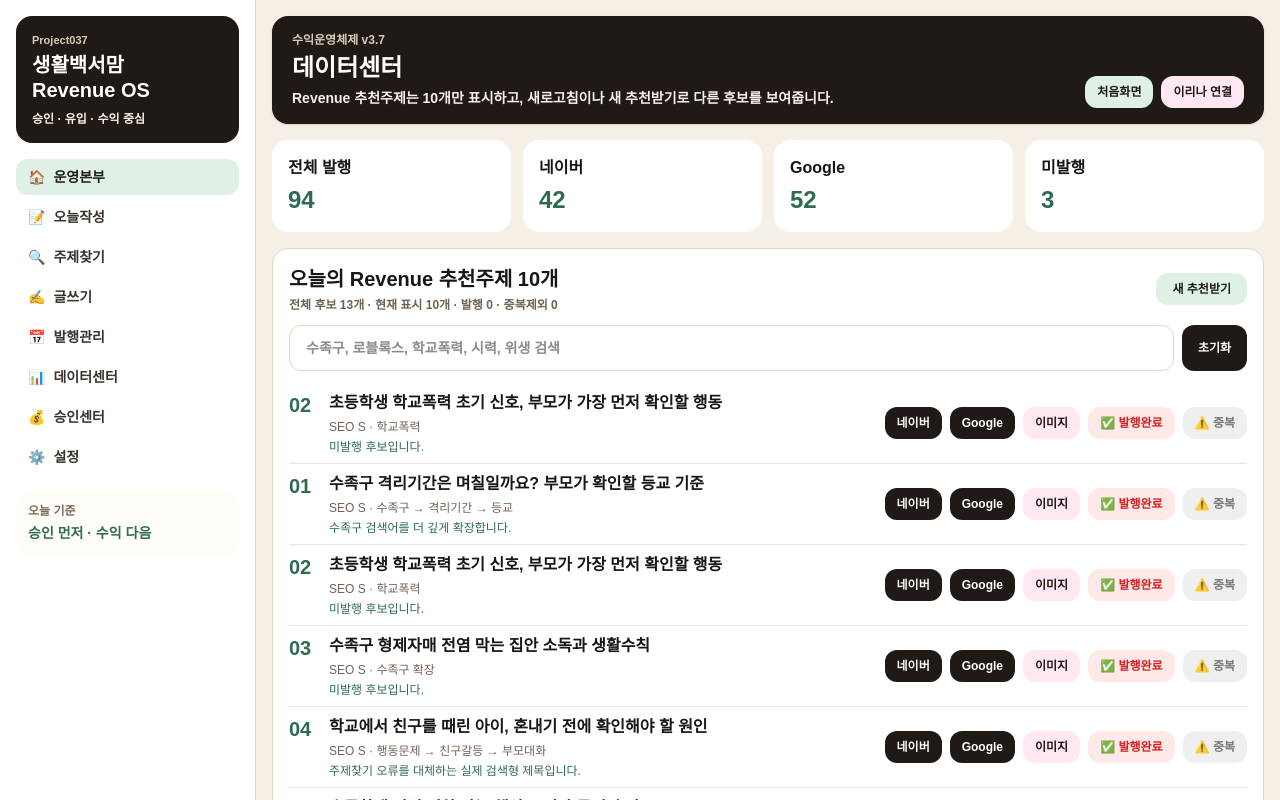
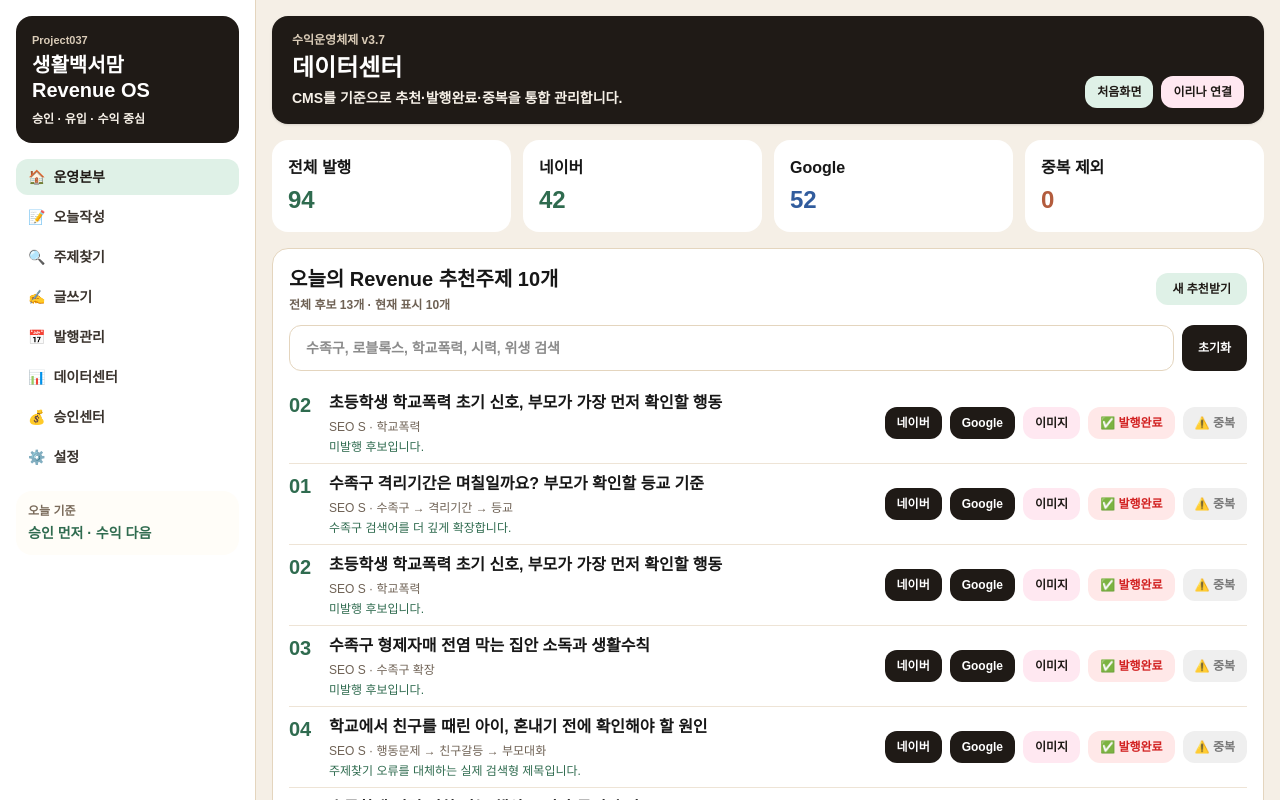
Before and after one commit to yusun7749-art/LifeBookMom-OS, a Next.js app: page / in a window 1280 px wide. Shown: the top 800 px of the page. Built offline with nearby package versions, Linux system fonts and the light colour scheme.

Commit message:
Project038 CMS Master DB

```diff
--- a/components/v4/OperationHome.tsx
+++ b/components/v4/OperationHome.tsx
@@ -2,9 +2,10 @@
 
 import Link from "next/link";
 import { useEffect, useMemo, useState } from "react";
-import { recommended, stats } from "../../data/v4/usableERP";
-import { markTopicHidden, setSelectedTopic } from "../../data/v4/operationStore";
-import { useOperationStoreState } from "./useOperationStore";
+import { recommended } from "../../data/v4/usableERP";
+import { duplicateCmsTitle, publishCmsTitle } from "../../data/v4/cmsStore";
+import { setSelectedTopic } from "../../data/v4/operationStore";
+import { useCmsStore } from "./useCmsStore";
 import { Shell } from "./UsableLayout";
 
 const PAGE_SIZE = 10;
@@ -29,21 +30,28 @@ function shuffleWithSeed<T>(items: T[], seed: number) {
 export default function OperationHome() {
   const [query, setQuery] = useState("");
   const [seed, setSeed] = useState(0);
-  const store = useOperationStoreState();
+  const cmsItems = useCmsStore();
 
-  useEffect(() => {
-    setSeed(Date.now());
-  }, []);
+  useEffect(() => setSeed(Date.now()), []);
+
+  const unavailableTitles = useMemo(
+    () => new Set(cmsItems.filter((item) => item.status === "published" || item.status === "duplicate").map((item) => item.title)),
+    [cmsItems]
+  );
+
+  const stats = useMemo(() => ({
+    total: cmsItems.filter((item) => item.status === "published").length,
+    naver: cmsItems.filter((item) => item.status === "published" && item.platform === "Naver").length,
+    google: cmsItems.filter((item) => item.status === "published" && item.platform === "Google").length,
+    duplicate: cmsItems.filter((item) => item.status === "duplicate").length,
+  }), [cmsItems]);
 
   const baseRows = useMemo(() => {
     const q = query.trim().toLowerCase();
-
     return recommended
-      .filter((item) => !store.hiddenTopicTitles.includes(item.title))
-      .filter((item) => !store.publishedTitles.includes(item.title))
-      .filter((item) => !store.duplicateTitles.includes(item.title))
+      .filter((item) => !unavailableTitles.has(item.title))
       .filter((item) => !q || [item.title, item.group, item.relation, item.reason].join(" ").toLowerCase().includes(q));
-  }, [query, store.hiddenTopicTitles, store.publishedTitles, store.duplicateTitles]);
+  }, [query, unavailableTitles]);
 
   const rows = useMemo(() => {
     if (query.trim()) return baseRows.slice(0, PAGE_SIZE);
@@ -51,26 +59,23 @@ export default function OperationHome() {
   }, [baseRows, seed, query]);
 
   const refresh = () => setSeed(Date.now() + Math.floor(Math.random() * 999999));
-  const hide = (title: string, state: "published" | "duplicate") => markTopicHidden(title, state);
+  const publish = (title: string) => publishCmsTitle(title, "data-center", "ALL");
+  const duplicate = (title: string) => duplicateCmsTitle(title, "data-center");
 
   return (
-    <Shell title="데이터센터" desc="Revenue 추천주제는 10개만 표시하고, 새로고침이나 새 추천받기로 다른 후보를 보여줍니다.">
+    <Shell title="데이터센터" desc="CMS를 기준으로 추천·발행완료·중복을 통합 관리합니다.">
       <section className="grid gap-3 md:grid-cols-4">
-        {stats.map((s) => (
-          <Link key={s.title} href={s.link} className="rounded-2xl bg-white p-4">
-            <p className="font-black">{s.title}</p>
-            <p className="mt-1 text-2xl font-black text-[#2F6B4F]">{s.value}</p>
-          </Link>
-        ))}
+        <Link href="/planner" className="rounded-2xl bg-white p-4"><p className="font-black">전체 발행</p><p className="mt-1 text-2xl font-black text-[#2F6B4F]">{stats.total}</p></Link>
+        <Link href="/naver-board" className="rounded-2xl bg-white p-4"><p className="font-black">네이버</p><p className="mt-1 text-2xl font-black text-[#2F6B4F]">{stats.naver}</p></Link>
+        <Link href="/google-board" className="rounded-2xl bg-white p-4"><p className="font-black">Google</p><p className="mt-1 text-2xl font-black text-[#315C9D]">{stats.google}</p></Link>
+        <div className="rounded-2xl bg-white p-4"><p className="font-black">중복 제외</p><p className="mt-1 text-2xl font-black text-[#B35C3D]">{stats.duplicate}</p></div>
       </section>
 
       <section className="mt-4 rounded-2xl border border-[#E4D5BE] bg-white p-4">
         <div className="flex flex-wrap items-center justify-between gap-3">
           <div>
             <h2 className="text-xl font-black">오늘의 Revenue 추천주제 10개</h2>
-            <p className="mt-1 text-xs font-bold text-[#6F6255]">
-              전체 후보 {baseRows.length}개 · 현재 표시 {rows.length}개 · 발행 {store.publishedTitles.length} · 중복제외 {store.duplicateTitles.length}
-            </p>
+            <p className="mt-1 text-xs font-bold text-[#6F6255]">전체 후보 {baseRows.length}개 · 현재 표시 {rows.length}개</p>
           </div>
           <button onClick={refresh} className="rounded-xl bg-[#DFF1E7] px-4 py-2 text-xs font-black text-[#1F1A16]">새 추천받기</button>
         </div>
@@ -91,12 +96,13 @@ export default function OperationHome() {
                   <p className="mt-1 text-xs text-[#2F6B4F]">{item.reason}</p>
                 </div>
               </div>
+
               <div className="flex flex-wrap gap-2">
                 <Link onClick={() => setSelectedTopic(item.title)} href={`/content-studio?topic=${encodeURIComponent(item.title)}&mode=naver`} className="rounded-xl bg-[#1F1A16] px-3 py-2 text-xs font-black text-white">네이버</Link>
                 <Link onClick={() => setSelectedTopic(item.title)} href={`/content-studio?topic=${encodeURIComponent(item.title)}&mode=google`} className="rounded-xl bg-[#1F1A16] px-3 py-2 text-xs font-black text-white">Google</Link>
                 <Link onClick={() => setSelectedTopic(item.title)} href={`/content-studio?topic=${encodeURIComponent(item.title)}&mode=image`} className="rounded-xl bg-[#FFE8F1] px-3 py-2 text-xs font-black text-[#1F1A16]">이미지</Link>
-                <button onClick={() => hide(item.title, "published")} className="rounded-xl bg-[#FFE8E8] px-3 py-2 text-xs font-black text-[#D22222]">✅ 발행완료</button>
-                <button onClick={() => hide(item.title, "duplicate")} className="rounded-xl bg-[#EFEFEF] px-3 py-2 text-xs font-black text-[#777]">⚠️ 중복</button>
+                <button onClick={() => publish(item.title)} className="rounded-xl bg-[#FFE8E8] px-3 py-2 text-xs font-black text-[#D22222]">✅ 발행완료</button>
+                <button onClick={() => duplicate(item.title)} className="rounded-xl bg-[#EFEFEF] px-3 py-2 text-xs font-black text-[#777]">⚠️ 중복</button>
               </div>
             </div>
           ))}
--- a/components/v4/PlannerBoard.tsx
+++ b/components/v4/PlannerBoard.tsx
@@ -1,22 +1,24 @@
 "use client";
 
 import { useMemo, useState } from "react";
-import { originalPublishedTitles } from "../../data/v4/cmsOriginalTitles";
+import { useCmsStore } from "./useCmsStore";
 import { Shell } from "./UsableLayout";
 
 export default function PlannerBoard() {
   const [query, setQuery] = useState("");
+  const cmsItems = useCmsStore();
   const q = query.trim().toLowerCase();
 
-  const naver = useMemo(() => originalPublishedTitles.filter((item) => item.platform === "Naver" && (!q || [item.originalTitle, item.date, item.project].join(" ").toLowerCase().includes(q))), [q]);
-  const google = useMemo(() => originalPublishedTitles.filter((item) => item.platform === "Google" && (!q || [item.originalTitle, item.date, item.project].join(" ").toLowerCase().includes(q))), [q]);
+  const published = useMemo(() => cmsItems.filter((item) => item.status === "published"), [cmsItems]);
+  const naver = useMemo(() => published.filter((item) => (item.platform === "Naver" || item.platform === "ALL") && (!q || [item.title, item.date, item.project].join(" ").toLowerCase().includes(q))), [q, published]);
+  const google = useMemo(() => published.filter((item) => item.platform === "Google" && (!q || [item.title, item.date, item.project].join(" ").toLowerCase().includes(q))), [q, published]);
 
-  const List = ({ items, color }: { items: typeof originalPublishedTitles; color: "naver" | "google" }) => (
+  const List = ({ items, color }: { items: typeof published; color: "naver" | "google" }) => (
     <div className="space-y-2">
       {items.map((item) => (
-        <div key={item.id} className={`rounded-xl p-3 ${color === "naver" ? "bg-[#EFF8F2]" : "bg-[#EEF4FF]"}`}>
+        <div key={`${item.platform}-${item.id}`} className={`rounded-xl p-3 ${color === "naver" ? "bg-[#EFF8F2]" : "bg-[#EEF4FF]"}`}>
           <p className={`text-xs font-black ${color === "naver" ? "text-[#2F6B4F]" : "text-[#315C9D]"}`}>{item.date}</p>
-          <p className="mt-1 text-sm font-black leading-5">{item.originalTitle}</p>
+          <p className="mt-1 text-sm font-black leading-5">{item.title}</p>
           <p className="mt-1 text-xs font-bold text-[#6F6255]">{item.status} · {item.project}</p>
         </div>
       ))}
@@ -24,12 +26,12 @@ export default function PlannerBoard() {
   );
 
   return (
-    <Shell title="발행관리" desc="네이버와 Google 발행내역을 반반으로 나눠 한눈에 비교합니다.">
+    <Shell title="발행관리" desc="CMS 원본 DB 기준으로 네이버와 Google 발행내역을 나눠 봅니다.">
       <section className="grid gap-3 md:grid-cols-4">
         <div className="rounded-2xl bg-white p-4"><p className="font-black">네이버</p><p className="mt-1 text-2xl font-black text-[#2F6B4F]">{naver.length}</p></div>
         <div className="rounded-2xl bg-white p-4"><p className="font-black">Google</p><p className="mt-1 text-2xl font-black text-[#315C9D]">{google.length}</p></div>
-        <div className="rounded-2xl bg-white p-4"><p className="font-black">전체</p><p className="mt-1 text-2xl font-black">{naver.length + google.length}</p></div>
-        <div className="rounded-2xl bg-white p-4"><p className="font-black">차이</p><p className="mt-1 text-2xl font-black text-[#B35C3D]">{Math.abs(naver.length - google.length)}</p></div>
+        <div className="rounded-2xl bg-white p-4"><p className="font-black">전체</p><p className="mt-1 text-2xl font-black">{published.length}</p></div>
+        <div className="rounded-2xl bg-white p-4"><p className="font-black">CMS 추가</p><p className="mt-1 text-2xl font-black text-[#B35C3D]">{cmsItems.filter((item) => item.source !== "existing").length}</p></div>
       </section>
 
       <section className="mt-4 rounded-2xl border border-[#E4D5BE] bg-white p-4">
@@ -41,7 +43,6 @@ export default function PlannerBoard() {
           <h2 className="text-xl font-black">네이버 발행</h2>
           <div className="mt-3"><List items={naver} color="naver" /></div>
         </div>
-
         <div className="rounded-2xl border border-[#E4D5BE] bg-white p-4">
           <h2 className="text-xl font-black">Google 발행</h2>
           <div className="mt-3"><List items={google} color="google" /></div>
--- /dev/null
+++ b/components/v4/useCmsStore.ts
@@ -0,0 +1,25 @@
+"use client";
+
+import { useEffect, useState } from "react";
+import { CmsContentItem, readCmsItems } from "../../data/v4/cmsStore";
+
+export function useCmsStore() {
+  const [items, setItems] = useState<CmsContentItem[]>([]);
+
+  useEffect(() => {
+    const sync = () => setItems(readCmsItems());
+    sync();
+
+    window.addEventListener("storage", sync);
+    window.addEventListener("lifebookmom-cms-change", sync as EventListener);
+    window.addEventListener("lifebookmom-store-change", sync as EventListener);
+
+    return () => {
+      window.removeEventListener("storage", sync);
+      window.removeEventListener("lifebookmom-cms-change", sync as EventListener);
+      window.removeEventListener("lifebookmom-store-change", sync as EventListener);
+    };
+  }, []);
+
+  return items;
+}
--- /dev/null
+++ b/data/v4/cmsStore.ts
@@ -0,0 +1,172 @@
+"use client";
+
+import { originalPublishedTitles } from "./cmsOriginalTitles";
+
+export type CmsPlatform = "Naver" | "Google" | "ALL";
+export type CmsStatus = "published" | "draft" | "duplicate";
+export type CmsSource = "existing" | "manual" | "topic-finder" | "today-writing" | "data-center";
+
+export type CmsContentItem = {
+  id: string;
+  title: string;
+  platform: CmsPlatform;
+  status: CmsStatus;
+  date: string;
+  project: string;
+  source: CmsSource;
+  viewCount?: number;
+};
+
+const CMS_KEY = "lifebookmom.project038.cms";
+
+function today() {
+  return new Date().toISOString().slice(0, 10);
+}
+
+function normalizeTitle(title: string) {
+  return title.replace(/\s+/g, " ").trim();
+}
+
+function baseCmsItems(): CmsContentItem[] {
+  return originalPublishedTitles.map((item) => ({
+    id: item.id,
+    title: item.originalTitle,
+    platform: item.platform,
+    status: "published" as const,
+    date: item.date,
+    project: item.project,
+    source: "existing" as const,
+    viewCount: item.viewCount ?? 0,
+  }));
+}
+
+function uniqueByTitle(items: CmsContentItem[]) {
+  const seen = new Set<string>();
+  return items.filter((item) => {
+    const key = `${normalizeTitle(item.title)}-${item.platform}`;
+    if (seen.has(key)) return false;
+    seen.add(key);
+    return true;
+  });
+}
+
+export function readCmsItems(): CmsContentItem[] {
+  if (typeof window === "undefined") return baseCmsItems();
+
+  try {
+    const raw = window.localStorage.getItem(CMS_KEY);
+    const saved: CmsContentItem[] = raw ? JSON.parse(raw) : [];
+    return uniqueByTitle([...saved, ...baseCmsItems()]);
+  } catch {
+    return baseCmsItems();
+  }
+}
+
+export function saveCmsItems(items: CmsContentItem[]) {
+  if (typeof window === "undefined") return;
+  const baseIds = new Set(baseCmsItems().map((item) => item.id));
+  const userItems = uniqueByTitle(items).filter((item) => !baseIds.has(item.id));
+  window.localStorage.setItem(CMS_KEY, JSON.stringify(userItems));
+  window.dispatchEvent(new CustomEvent("lifebookmom-cms-change", { detail: userItems }));
+}
+
+export function updateCmsItems(updater: (prev: CmsContentItem[]) => CmsContentItem[]) {
+  const prev = readCmsItems();
+  const next = uniqueByTitle(updater(prev));
+  saveCmsItems(next);
+  return next;
+}
+
+export function isTitleUnavailable(title: string) {
+  const clean = normalizeTitle(title);
+  return readCmsItems().some((item) => normalizeTitle(item.title) === clean && (item.status === "published" || item.status === "duplicate"));
+}
+
+export function publishCmsTitle(title: string, source: CmsSource = "data-center", platform: CmsPlatform = "ALL") {
+  const clean = normalizeTitle(title);
+  if (!clean) return readCmsItems();
+
+  return updateCmsItems((prev) => {
+    const exists = prev.some((item) => normalizeTitle(item.title) === clean && item.status === "published");
+    if (exists) return prev;
+
+    return [
+      {
+        id: `cms-published-${Date.now()}-${Math.random().toString(36).slice(2, 7)}`,
+        title: clean,
+        platform,
+        status: "published",
+        date: today(),
+        project: source,
+        source,
+        viewCount: 0,
+      },
+      ...prev.filter((item) => normalizeTitle(item.title) !== clean),
+    ];
+  });
+}
+
+export function duplicateCmsTitle(title: string, source: CmsSource = "data-center") {
+  const clean = normalizeTitle(title);
+  if (!clean) return readCmsItems();
+
+  return updateCmsItems((prev) => {
+    const exists = prev.some((item) => normalizeTitle(item.title) === clean && item.status === "duplicate");
+    if (exists) return prev;
+
+    return [
+      {
+        id: `cms-duplicate-${Date.now()}-${Math.random().toString(36).slice(2, 7)}`,
+        title: clean,
+        platform: "ALL",
+        status: "duplicate",
+        date: today(),
+        project: source,
+        source,
+        viewCount: 0,
+      },
+      ...prev.filter((item) => normalizeTitle(item.title) !== clean),
+    ];
+  });
+}
+
+export function registerDraftTitle(title: string, source: CmsSource = "manual") {
+  const clean = normalizeTitle(title);
+  if (!clean) return readCmsItems();
+
+  return updateCmsItems((prev) => {
+    const exists = prev.some((item) => normalizeTitle(item.title) === clean);
+    if (exists) return prev;
+
+    return [
+      {
+        id: `cms-draft-${Date.now()}-${Math.random().toString(36).slice(2, 7)}`,
+        title: clean,
+        platform: "ALL",
+        status: "draft",
+        date: "미발행",
+        project: source,
+        source,
+        viewCount: 0,
+      },
+      ...prev,
+    ];
+  });
+}
+
+export function cmsStats() {
+  const items = readCmsItems();
+  return {
+    total: items.filter((item) => item.status === "published").length,
+    naver: items.filter((item) => item.status === "published" && item.platform === "Naver").length,
+    google: items.filter((item) => item.status === "published" && item.platform === "Google").length,
+    added: items.filter((item) => item.source !== "existing").length,
+    duplicate: items.filter((item) => item.status === "duplicate").length,
+  };
+}
+
+export function cmsPublishedItems(platform?: CmsPlatform) {
+  const items = readCmsItems().filter((item) => item.status === "published");
+  if (!platform || platform === "ALL") return items;
+  return items.filter((item) => item.platform === platform);
+}
```
Also changed, not shown: 1 other file (tests, documents, lock files or other folders).
